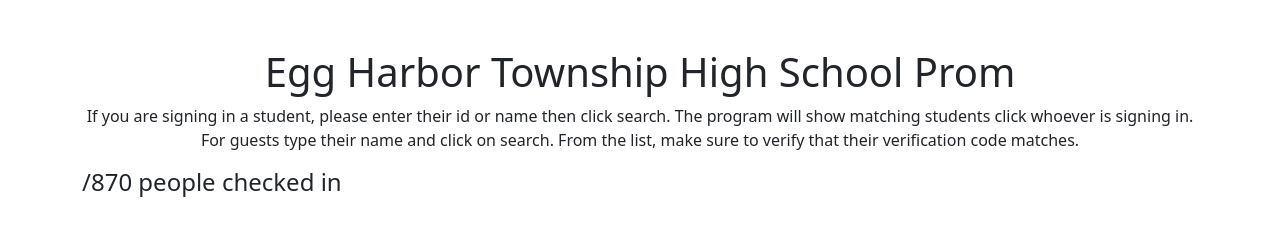
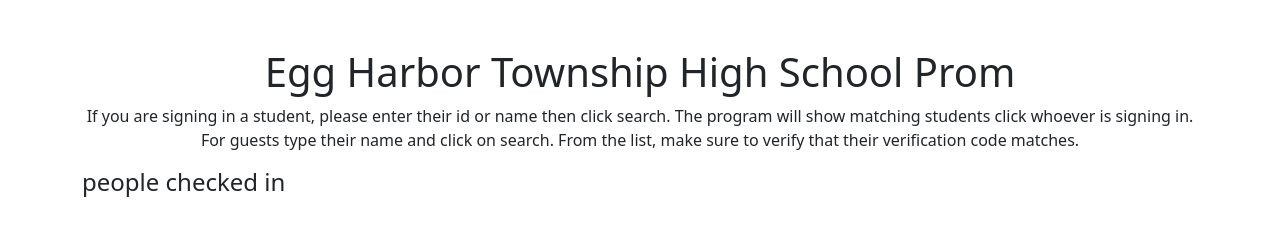
Before and after one commit to RyanElyakoubi/EHT-Prom, a React (Create React App) app in the folder app/client/: page / in a window 1280 px wide. Shown: the top 249 px of the page. Built offline with nearby package versions, Linux system fonts and the light colour scheme; no server answers.

Commit message:
rempved 870

```diff
--- a/app/client/src/components/home.js
+++ b/app/client/src/components/home.js
@@ -133,7 +133,7 @@
 
 
             <div class = "container mt-2">
-                <h4>{peopleCount}/870 people checked in</h4>
+                <h4>{peopleCount} people checked in</h4>
             </div>
             <div class = "container mt-5">
                 <h3 class = "text-center">Students</h3>
```
